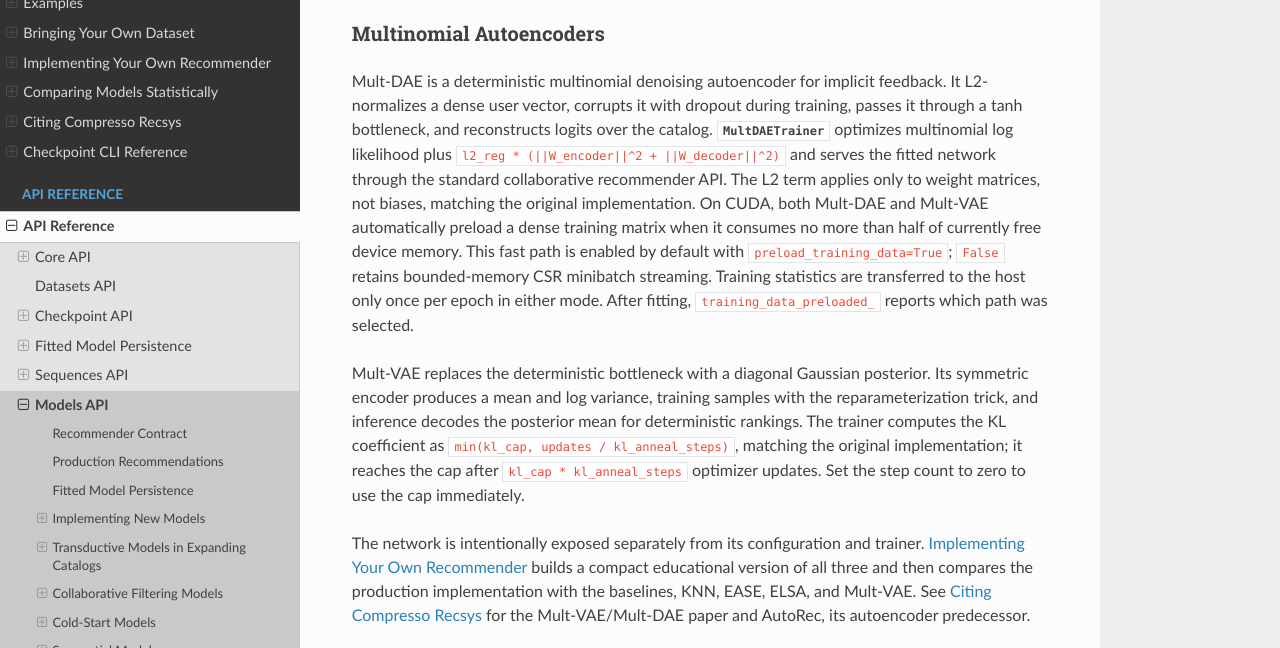
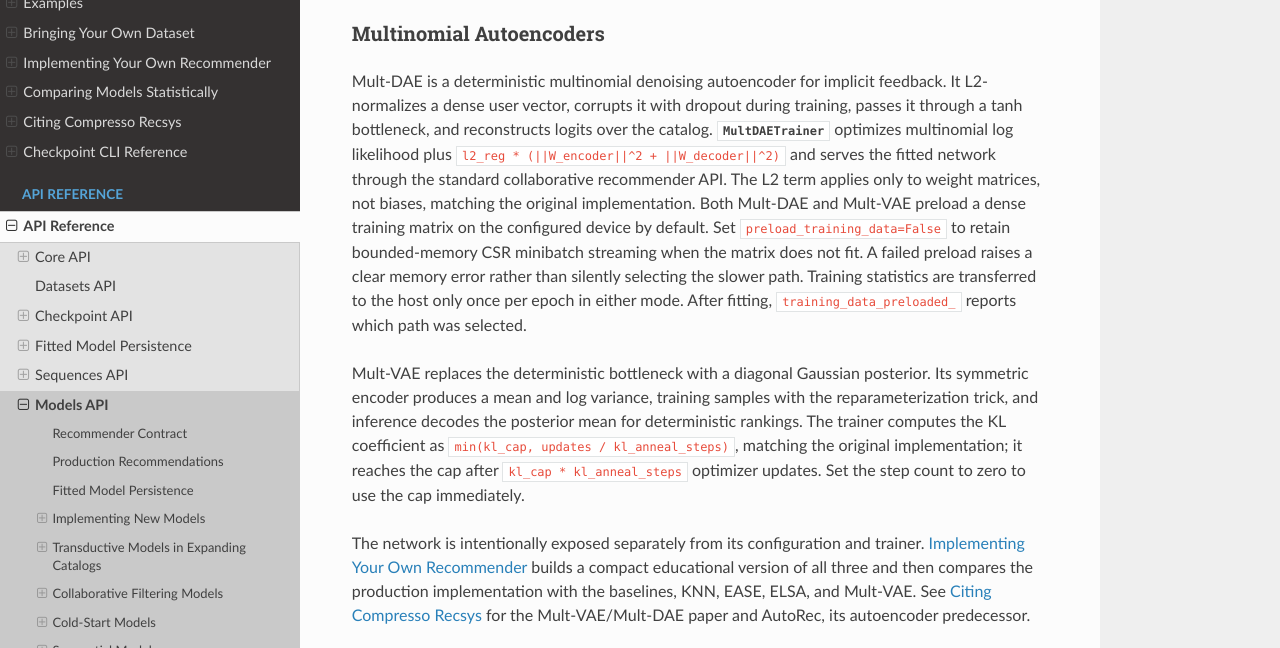
Before and after one commit to zombak79/compresso-recsys, a Sphinx documentation site: the page built from docs/source/api/models.rst, in a window 1280 px wide and 900 px high, scrolled down 10756 px, cut to the strip 113-761 px from the top of the window. Built offline with Sphinx 7.4.7 and the Read the Docs theme 3.1.0, drawn with Linux system fonts in a browser that asks for light colours.

Commit message:
Make autoencoder preloading explicit

```diff
--- a/docs/source/api/models.rst
+++ b/docs/source/api/models.rst
@@ -495,13 +495,13 @@ catalog. :class:`~compresso_recsys.models.MultDAETrainer` optimizes multinomial
 log likelihood plus ``l2_reg * (||W_encoder||^2 + ||W_decoder||^2)`` and serves
 the fitted network through the standard collaborative recommender API. The L2
 term applies only to weight matrices, not biases, matching the original
-implementation. On CUDA, both Mult-DAE and Mult-VAE automatically preload a
-dense training matrix when it consumes no more than half of currently free
-device memory. This fast path is enabled by default with
-``preload_training_data=True``; ``False`` retains bounded-memory CSR minibatch
-streaming. Training statistics are transferred to the host only once per epoch
-in either mode. After fitting, ``training_data_preloaded_`` reports which path
-was selected.
+implementation. Both Mult-DAE and Mult-VAE preload a dense training matrix on
+the configured device by default. Set ``preload_training_data=False`` to retain
+bounded-memory CSR minibatch streaming when the matrix does not fit. A failed
+preload raises a clear memory error rather than silently selecting the slower
+path. Training statistics are transferred to the host only once per epoch in
+either mode. After fitting, ``training_data_preloaded_`` reports which path was
+selected.
 
 Mult-VAE replaces the deterministic bottleneck with a diagonal Gaussian
 posterior. Its symmetric encoder produces a mean and log variance, training
```
Also changed, not shown: CHANGELOG.md (+4 -4 lines), 3 other files.
